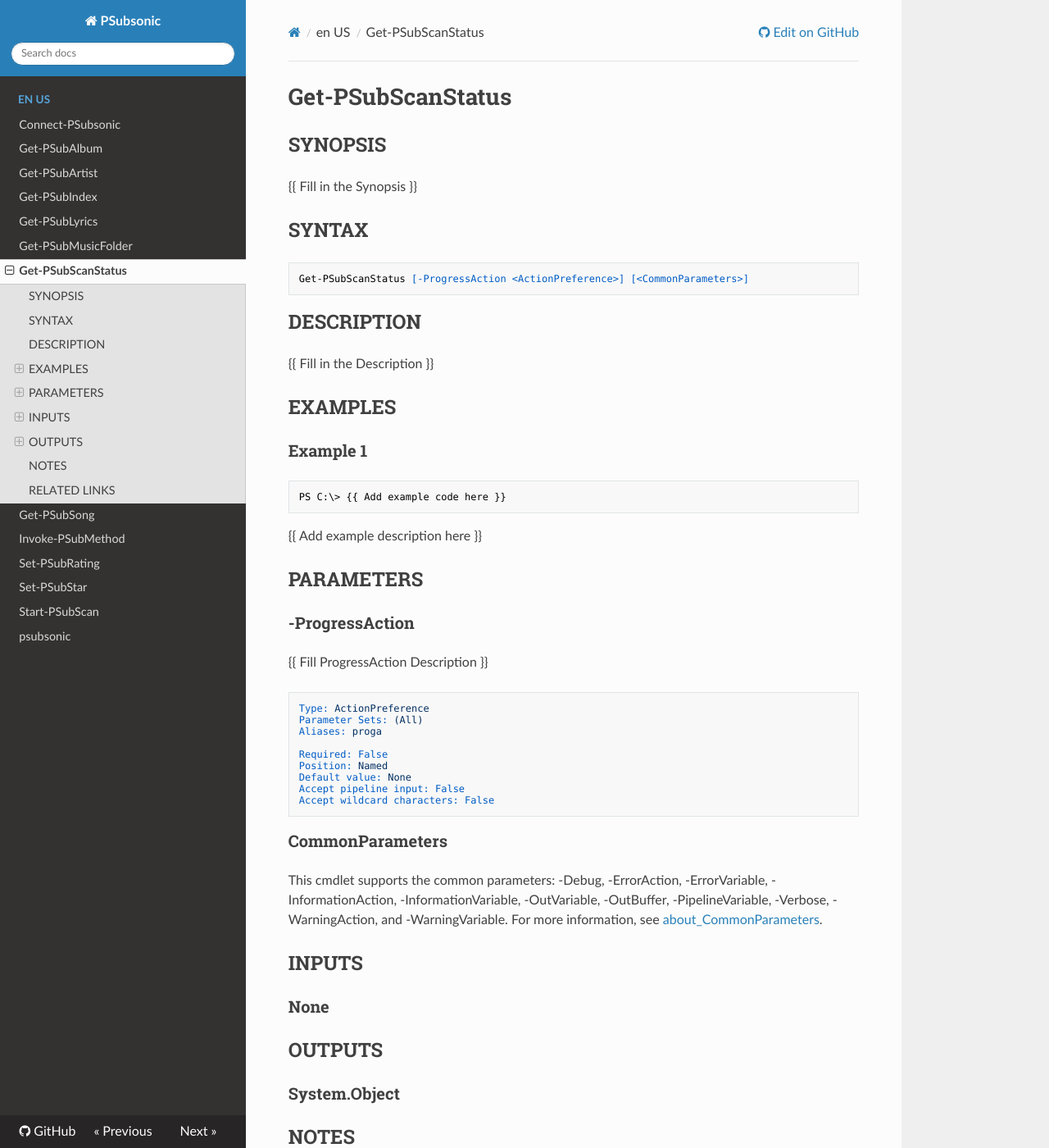
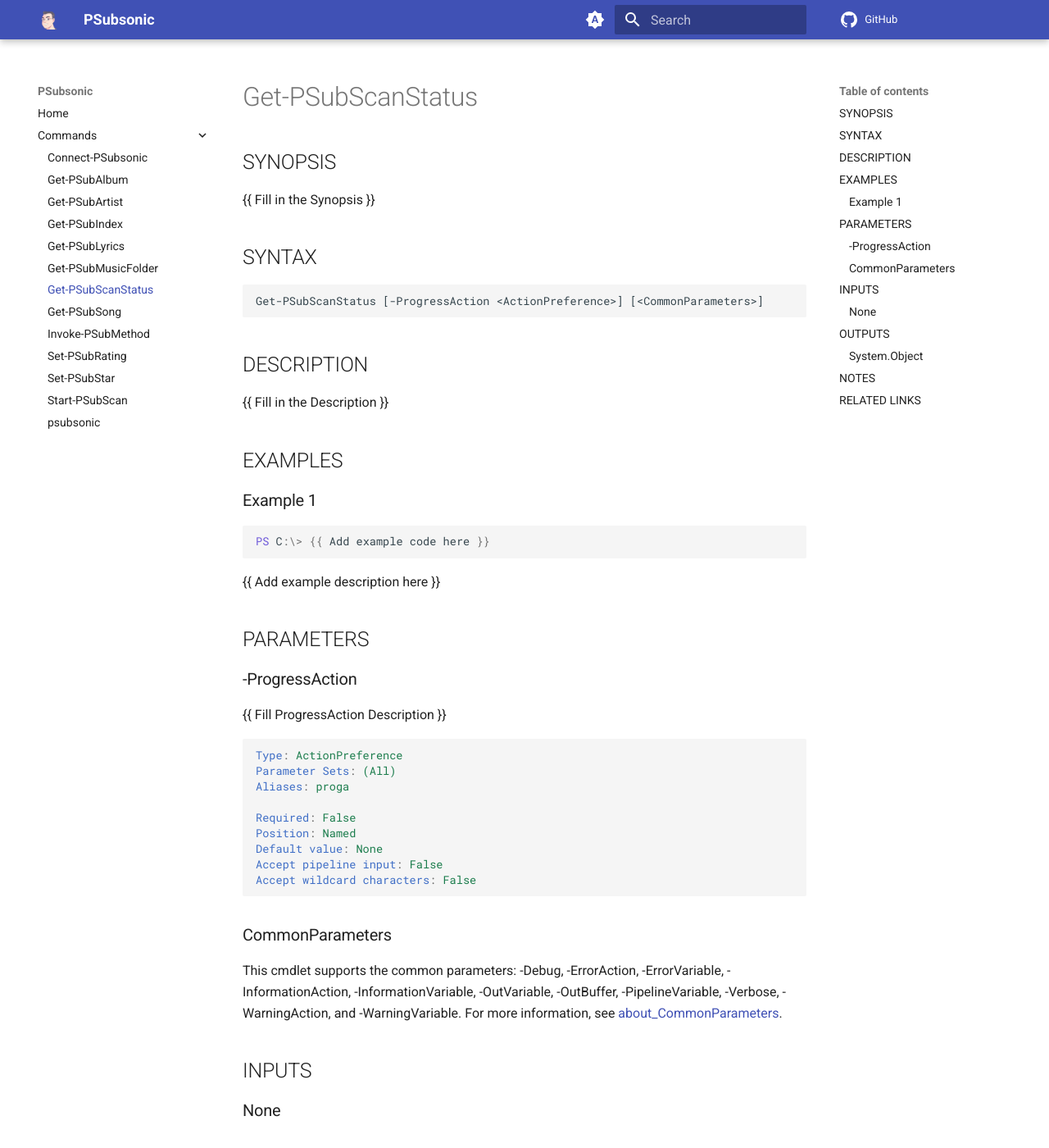
Before and after one commit to joshooaj/PSubsonic, an MkDocs documentation site: the page built from docs/en-US/Get-PSubScanStatus.md, in a window 1280 px wide and 1400 px high. Shown: the whole window at 82% size. Built offline with MkDocs 1.6.1 and Material for MkDocs 9.7.7, drawn with Linux system fonts in a browser that asks for light colours; nearby versions of some CDN libraries; comment, search, counter and statistics services are not loaded; some of the changed text lies outside the part shown.

Commit message:
ci: Get prepared for CI/CD

```diff
--- a/mkdocs.yml
+++ b/mkdocs.yml
@@ -1,3 +1,83 @@
 site_name: PSubsonic
-repo_url: https://github.com/joshooaj/psubsonic
-theme: readthedocs
+site_description: Interact with any service implementing the Subsonic API
+site_dir: Output/site
+repo_url: https://github.com/joshooaj/PSubsonic
+remote_branch: gh-pages
+
+theme:
+  name: material
+  logo: assets/images/joshooaj.png
+  favicon: assets/images/joshooaj.png
+  font:
+    text: Roboto
+    code: Roboto Mono
+  icon:
+    repo: material/github
+  palette:
+    # Palette toggle for automatic mode
+    - media: "(prefers-color-scheme)"
+      toggle:
+        icon: material/brightness-auto
+        name: Switch to light mode
+
+    # Palette toggle for light mode
+    - media: "(prefers-color-scheme: light)"
+      scheme: default
+      toggle:
+        icon: material/brightness-7
+        name: Switch to dark mode
+
+    # Palette toggle for dark mode
+    - media: "(prefers-color-scheme: dark)"
+      scheme: slate
+      toggle:
+        icon: material/brightness-4
+        name: Switch to system preference
+
+plugins:
+  - search
+  - awesome-pages
+  - social:
+      cards_layout_options:
+        color: "#ffffff"
+        background_color: "#4d9bea"
+
+markdown_extensions:
+  - attr_list
+  - admonition
+  - md_in_html
+  - pymdownx.emoji:
+      emoji_index: !!python/name:material.extensions.emoji.twemoji
+      emoji_generator: !!python/name:material.extensions.emoji.to_svg
+  - pymdownx.highlight:
+      linenums_style: pymdownx-inline
+      anchor_linenums: true
+      line_spans: __span
+      pygments_lang_class: true
+  - pymdownx.inlinehilite
+  - pymdownx.superfences
+  - pymdownx.tabbed:
+      alternate_style: true
+      combine_header_slug: true
+      slugify: !!python/object/apply:pymdownx.slugs.slugify
+        kwds:
+          case: lower
+  - pymdownx.tasklist:
+      custom_checkbox: true
+
+extra:
+  social:
+    - icon: fontawesome/brands/bluesky
+      link: https://bsky.app/profile/joshooaj.com
+      name: joshooaj on Bluesky
+    - icon: fontawesome/brands/linkedin
+      link: https://www.linkedin.com/in/joshooaj
+      name: joshooaj on LinkedIn
+    - icon: fontawesome/brands/github
+      link: https://github.com/joshooaj
+      name: joshooaj on GitHub
+
+nav:
+  - Home: README.md
+  - Commands:
+    - ... | flat | en-US/*.md
--- /dev/null
+++ b/requirements.txt
@@ -0,0 +1,3 @@
+# This file defines python requirements to be installed with pip.
+
+mkdocs-awesome-pages-plugin~=2.10.1
```
Also changed, not shown: docs/README.md (renamed from README.md), docs/assets/images/joshooaj.png (added), 5 other files.
